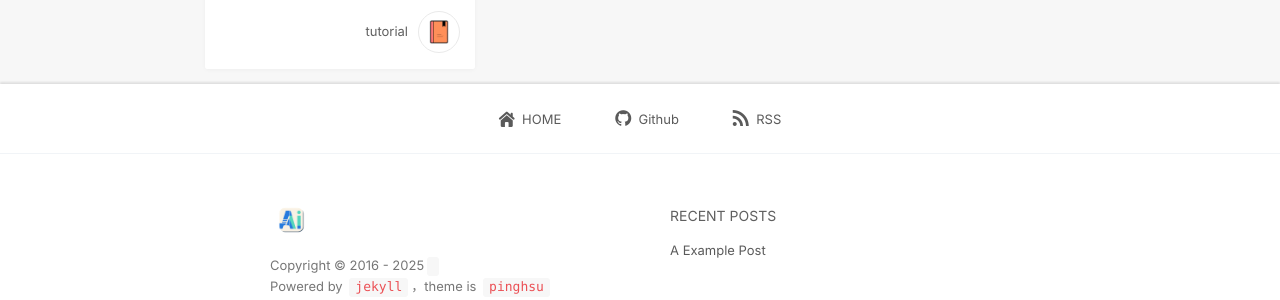
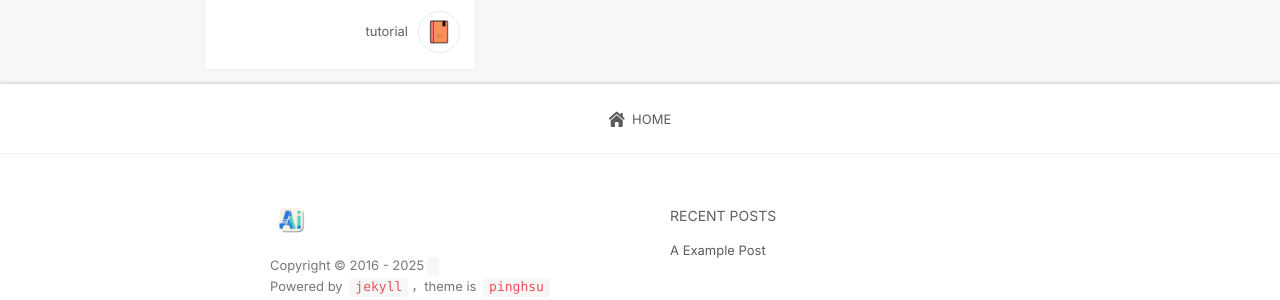
Before and after one commit to hujingzzz/ainews, a Jekyll site: the page built from index.html, in a window 1280 px wide. Shown: the part 446-746 px from the top of the page. Built offline with Jekyll 4.4.1, drawn with Linux system fonts in a browser that asks for light colours; nearby versions of some CDN libraries; the list of posts is cut into pages by our own code; comment, search, counter and statistics services are not loaded.

Commit message:
注释订阅和GitHub

```diff
--- a/_includes/footer.html
+++ b/_includes/footer.html
@@ -3,8 +3,8 @@
         <div class="footer-container clearfix">
             <div class="social-list">
                 <a href="{{ '/' | prepend: site.baseurl }}"><span class='iconfont icon-home'></span>&nbsp;&nbsp;HOME</a>
-                <a rel="nofollow" target="_blank" href="{{site.github}}"><span class='iconfont icon-github'></span>&nbsp;&nbsp;Github</a>
-                <a target="_blank" href="{{ '/feed.xml' | prepend: site.baseurl }}"><span class='iconfont icon-rss'></span>&nbsp;&nbsp;RSS</a>
+                <!-- <a rel="nofollow" target="_blank" href="{{site.github}}"><span class='iconfont icon-github'></span>&nbsp;&nbsp;Github</a> -->
+                <!-- <a target="_blank" href="{{ '/feed.xml' | prepend: site.baseurl }}"><span class='iconfont icon-rss'></span>&nbsp;&nbsp;RSS</a> -->
             </div>
         </div>
     </div>
```
